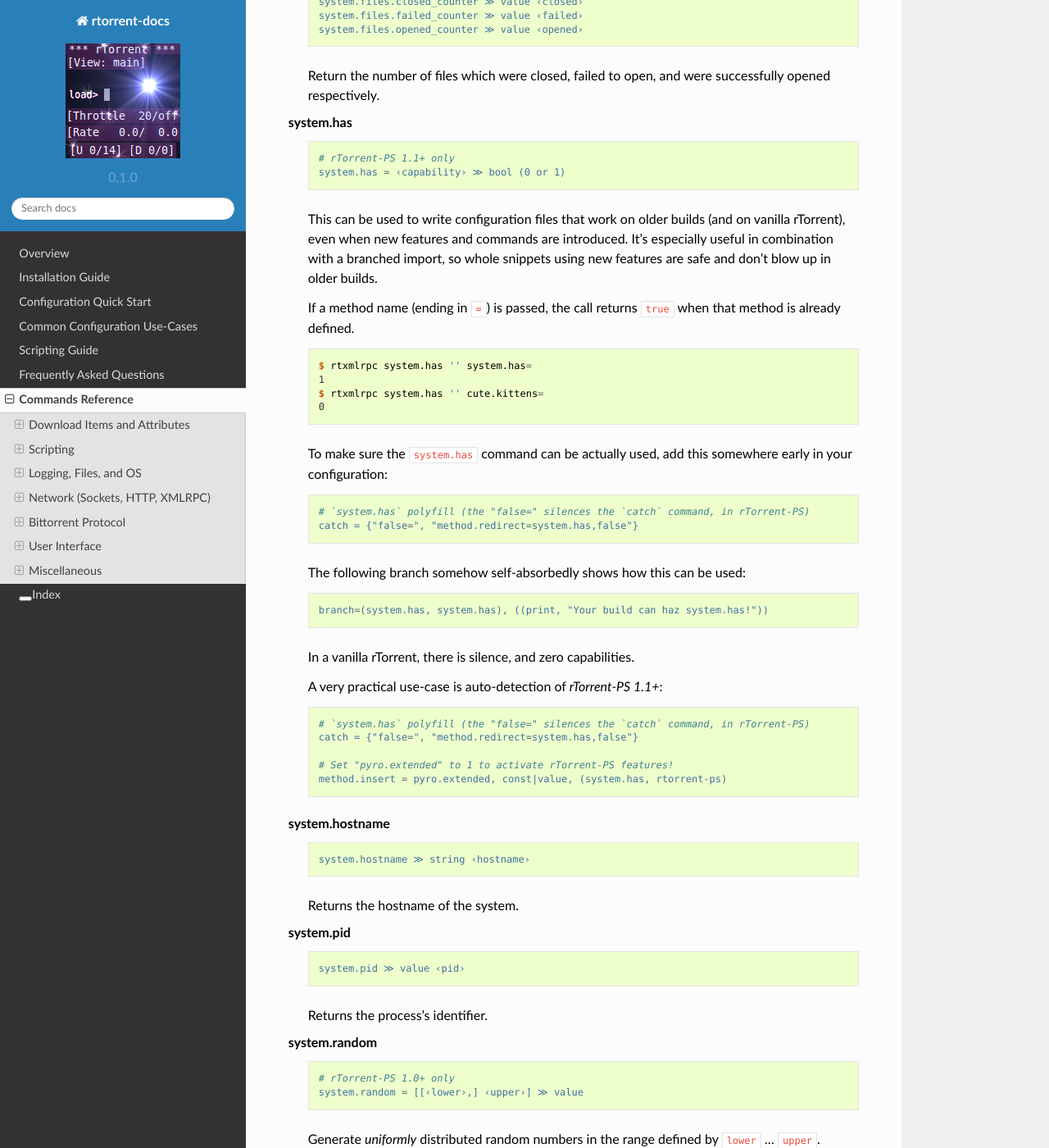
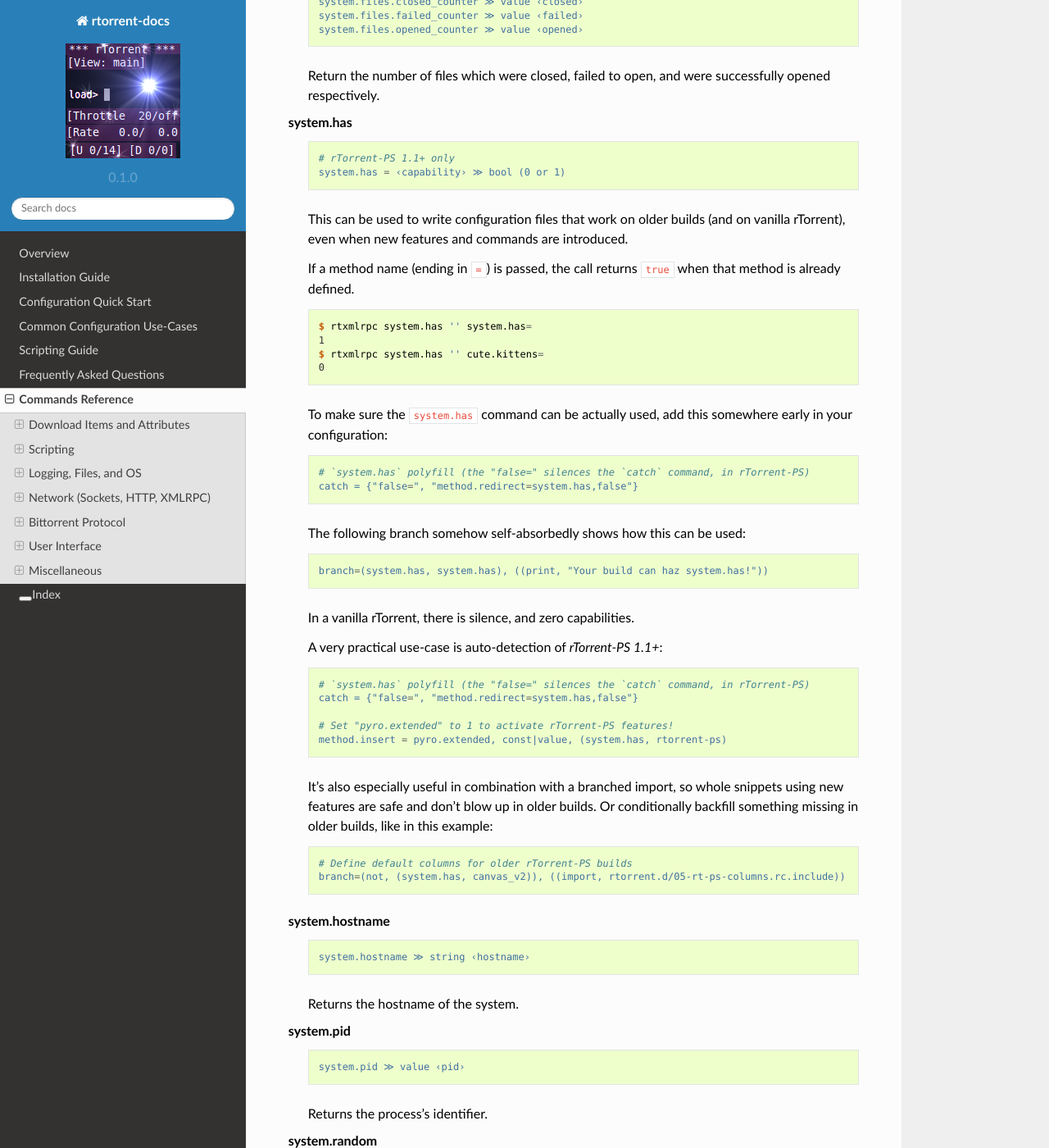
Before and after one commit to rtorrent-community/rtorrent-docs, a Sphinx documentation site: the page built from docs/cmd-ref.rst, in a window 1280 px wide and 1400 px high, scrolled down 42824 px. Shown: the whole window at 82% size. Built offline with Sphinx 7.4.7 and the Read the Docs theme 2.0.0, drawn with Linux system fonts in a browser that asks for light colours.

Commit message:
system.has: confitional import= example

```diff
--- a/docs/include-cmd-system.rst
+++ b/docs/include-cmd-system.rst
@@ -287,6 +285,15 @@ Commands related to the operating system and the XMLRPC API.
 
             # Set "pyro.extended" to 1 to activate rTorrent-PS features!
             method.insert = pyro.extended, const|value, (system.has, rtorrent-ps)
+
+        It's also especially useful in combination with a branched import, so whole snippets
+        using new features are safe and don't blow up in older builds.
+        Or conditionally backfill something missing in older builds, like in this example:
+
+        .. code-block:: ini
+
+            # Define default columns for older rTorrent-PS builds
+            branch=(not, (system.has, canvas_v2)), ((import, rtorrent.d/05-rt-ps-columns.rc.include))
 
     system.hostname
 
```
Also changed, not shown: other parts of docs/include-cmd-system.rst (+0 -2 lines).
